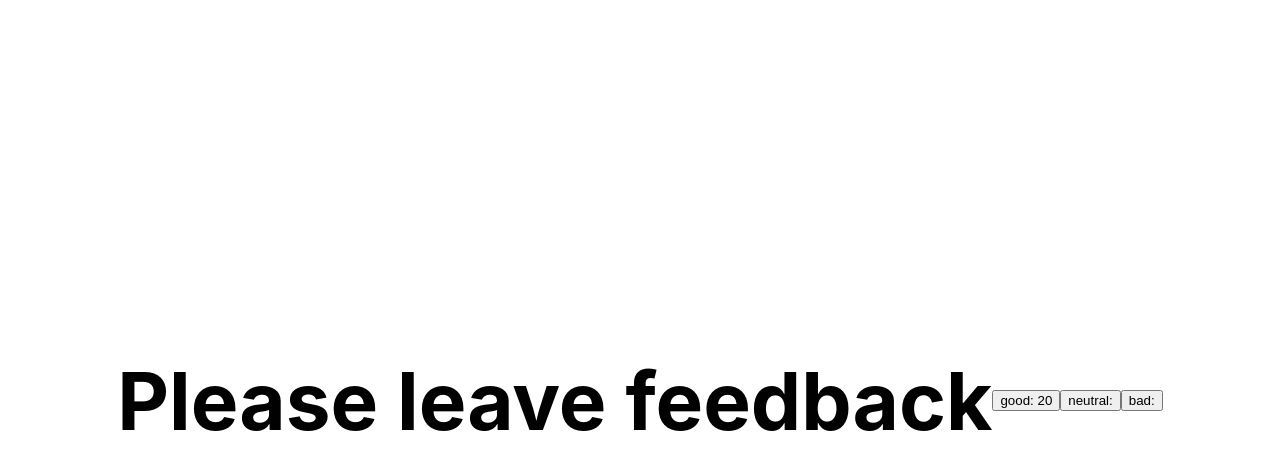
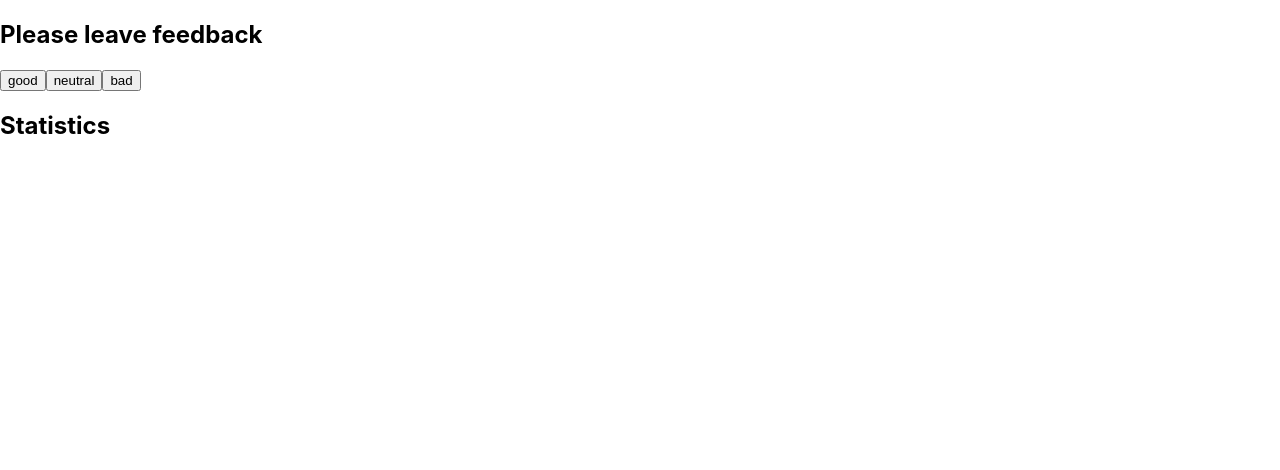
Before and after one commit to MaksymilianBilski/goit-react-hw-02-feedback, a React (Create React App) app: page / in a window 1280 px wide. Shown: the top 470 px of the page. Built offline with nearby package versions, Linux system fonts and the light colour scheme.

Commit message:
functionality

```diff
--- a/src/components/App.jsx
+++ b/src/components/App.jsx
@@ -1,18 +1,50 @@
-import { Counter } from "../components/FeedBackCounter/FeedBackCounter";
+import { Statistics } from "./Statistics/Statistics";
+import { FeedbackOptions } from "./FeedbackOptions/FeedbackOptions";
+import { Section } from "./Section/Section";
+import React, { Component } from "react";
 
-export const App = () => {
-  return (
-    <div
-      style={{
-        height: '100vh',
-        display: 'flex',
-        justifyContent: 'center',
-        alignItems: 'center',
-        fontSize: 40,
-        color: '#010101'
-      }}
-    >
-      <Counter />
-    </div>
-  );
+export class App extends Component {
+  constructor() {
+    super()
+    this.state = {
+      good: 0,
+      neutral: 0,
+      bad: 0
+    };
+  }
+
+  countTotalFeedback = () => {
+    if (Object.values(this.state).some(val => val > 0)) {
+      this.total = Object.values(this.state).reduce((pV, num) => {
+        return pV += num
+      }, 0)
+      return this.total
+    }
+  }
+  countPositiveFeedbackPercentage = () => {
+    const sum = Object.values(this.state).reduce((pV, num) => {
+      return pV += num
+    }, 0)
+    const positiveSum = (this.state.good / sum).toFixed(2)
+    return positiveSum
+  }
+
+  add = (evt) => this.setState(prevState => { return { [evt]: prevState[evt] + 1 } })
+  buttonClick = (evt) => {
+    this.add(evt.target.textContent)
+  }
+
+  render() {
+    const btnNames = Object.keys(this.state);
+    return (
+      <div>
+        <Section title="Please leave feedback">
+          <FeedbackOptions buttonClick={this.buttonClick} options={btnNames} />
+        </Section>
+        <Section title="Statistics">
+          <Statistics stats={this.state} positive={this.countPositiveFeedbackPercentage()} total={this.countTotalFeedback()} />
+        </Section>
+      </div >
+    );
+  }
 };
--- a/src/components/FeedBackCounter/FeedBackCounter.jsx
+++ /dev/null
@@ -1,32 +0,0 @@
-import React, { Component } from "react";
-
-export class Counter extends Component {
-    static defaultProps = {
-        good: 0,
-        neutral: 0,
-        bad: 0
-    }
-
-    buttonGood = (evt) => {
-        this.add()
-    }
-
-    state = {
-        value: 20,
-    };
-
-    add = () => this.setState(prevState => { return { value: prevState.value + 1 } })
-    minus = () => this.setState(prevState => { return { value: prevState.value + 1 } })
-    neutral = () => this.setState(prevState => { return { value: prevState.value + 1 } })
-
-    render() {
-        // console.log(this.props)
-        return (<>
-            <h1>Please leave feedback</h1>
-            <button type="button" onClick={this.buttonGood}>good: {this.state.value}</button>
-            <button type="button" onClick={this.add}>neutral: </button>
-            <button type="button" onClick={this.minus}>bad: </button>
-        </>)
-
-    }
-}
--- /dev/null
+++ b/src/components/FeedbackOptions/FeedbackOptions.jsx
@@ -0,0 +1,10 @@
+import React, { Component } from "react";
+
+export class FeedbackOptions extends Component {
+    static defaultProps = {
+        options: [],
+    }
+    render() {
+        return (this.props.options.map(btn => (<button type="button" onClick={this.props.buttonClick}>{btn}</button>)))
+    }
+}
--- /dev/null
+++ b/src/components/Section/Section.jsx
@@ -0,0 +1,8 @@
+export const Section = ({ title, children }) => {
+
+    return <section>
+        <h2>{title}</h2>
+        {children}
+    </section>
+
+}
--- /dev/null
+++ b/src/components/Statistics/Statistics.jsx
@@ -0,0 +1,29 @@
+import React, { Component } from "react";
+
+
+export class Statistics extends Component {
+    static defaultProps = {
+        stats: {
+            good: 0,
+            neutral: 0,
+            bad: 0
+        },
+        total: 0,
+        positive: 0,
+    }
+
+    render() {
+        if (this.props.total === 0) {
+            return
+        }
+        else
+            return (
+                <ul>
+                    <li>good: {this.props.stats.good}</li>
+                    <li>neutral: {this.props.stats.neutral}</li>
+                    <li>bad: {this.props.stats.bad}</li>
+                    <li>Total: {this.props.total}</li>
+                    <li>Positive: {isNaN(this.props.positive) ? (0) : (this.props.positive)} %</li>
+                </ul>)
+    }
+}
```
Also changed, not shown: src/components/Notification/Notification.jsx (added).
